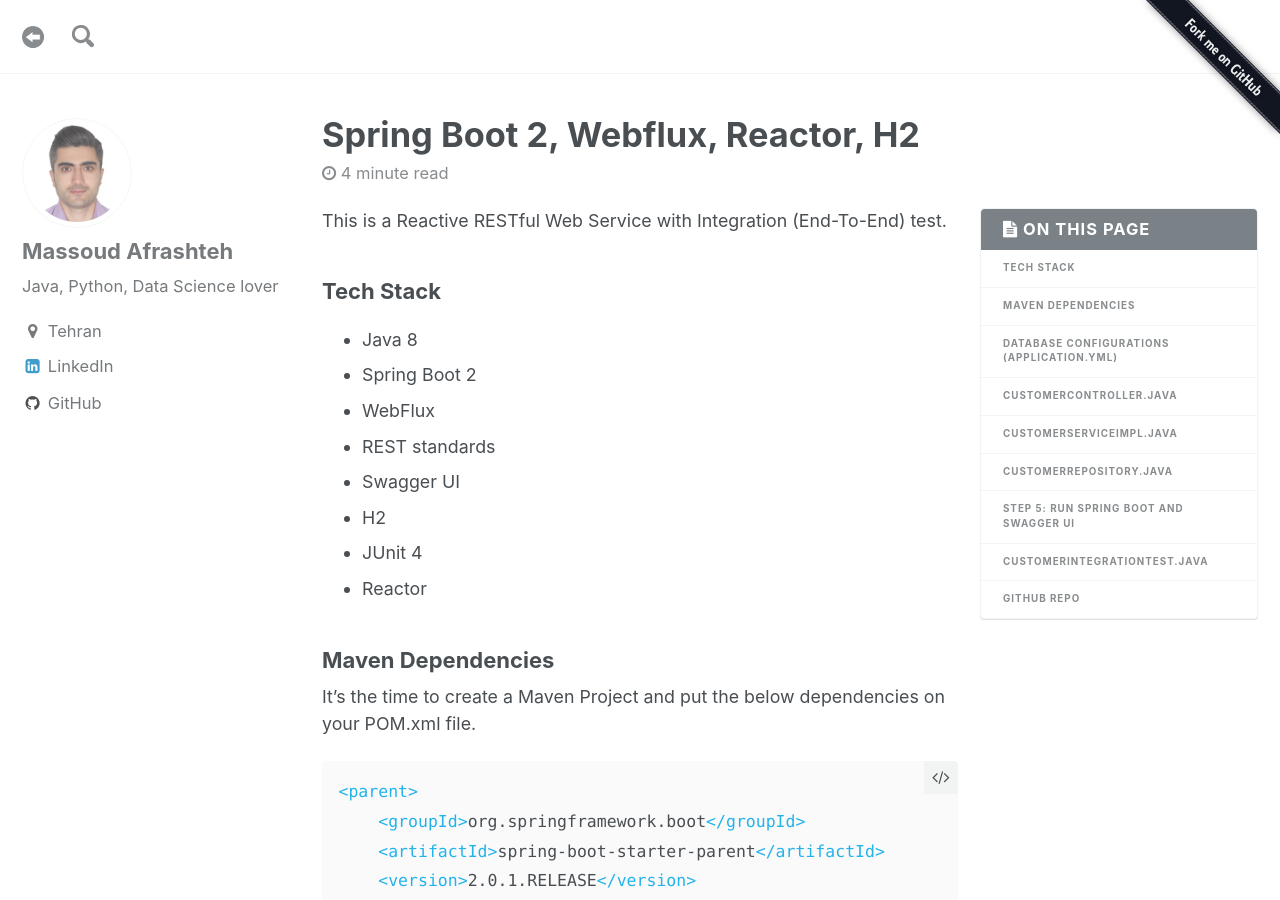
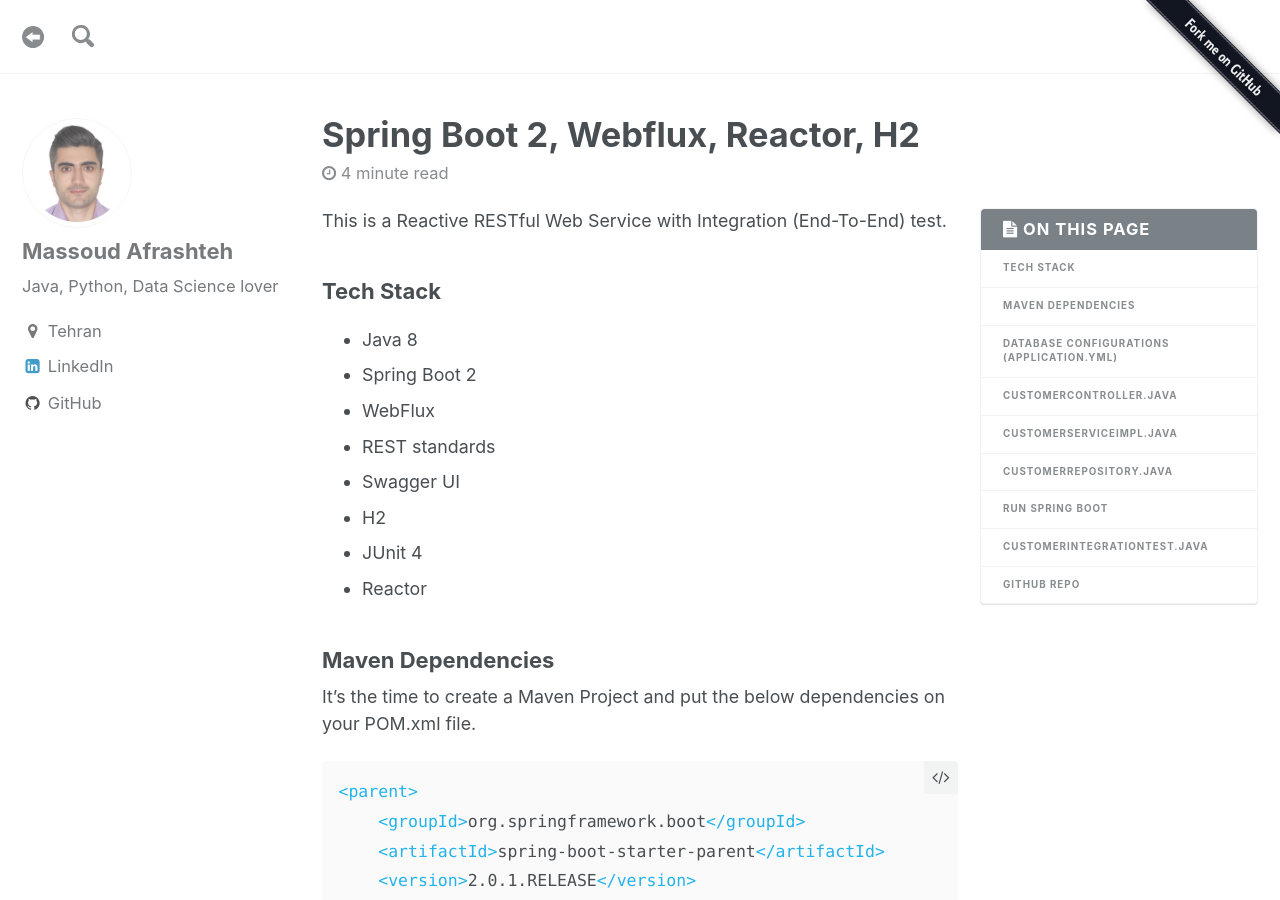
Before and after one commit to iamrdn/notes, a Jekyll site: the page built from _posts/2018-04-24-spring-boot-webflux-with-RDBMS.markdown, in a window 1280 px wide and 900 px high. Built offline with Jekyll 4.4.1, drawn with Linux system fonts in a browser that asks for light colours; some of the changed text lies outside the part shown.

Commit message:
updated post

```diff
--- a/_posts/2018-04-24-spring-boot-webflux-with-RDBMS.markdown
+++ b/_posts/2018-04-24-spring-boot-webflux-with-RDBMS.markdown
@@ -151,7 +151,7 @@
 public interface CustomerRepository extends JpaRepository<Customer, Long> {}
 {% endhighlight %}
 
-### Step 5: Run Spring Boot and Swagger UI
+### Run Spring Boot
 To make WebFlux Enabled we need "@EnableWebFlux" annotation.
 {% highlight java %}
 @EnableWebFlux
```
Also changed, not shown: other parts of _posts/2018-04-24-spring-boot-webflux-with-RDBMS.markdown (+1 -1 lines).
